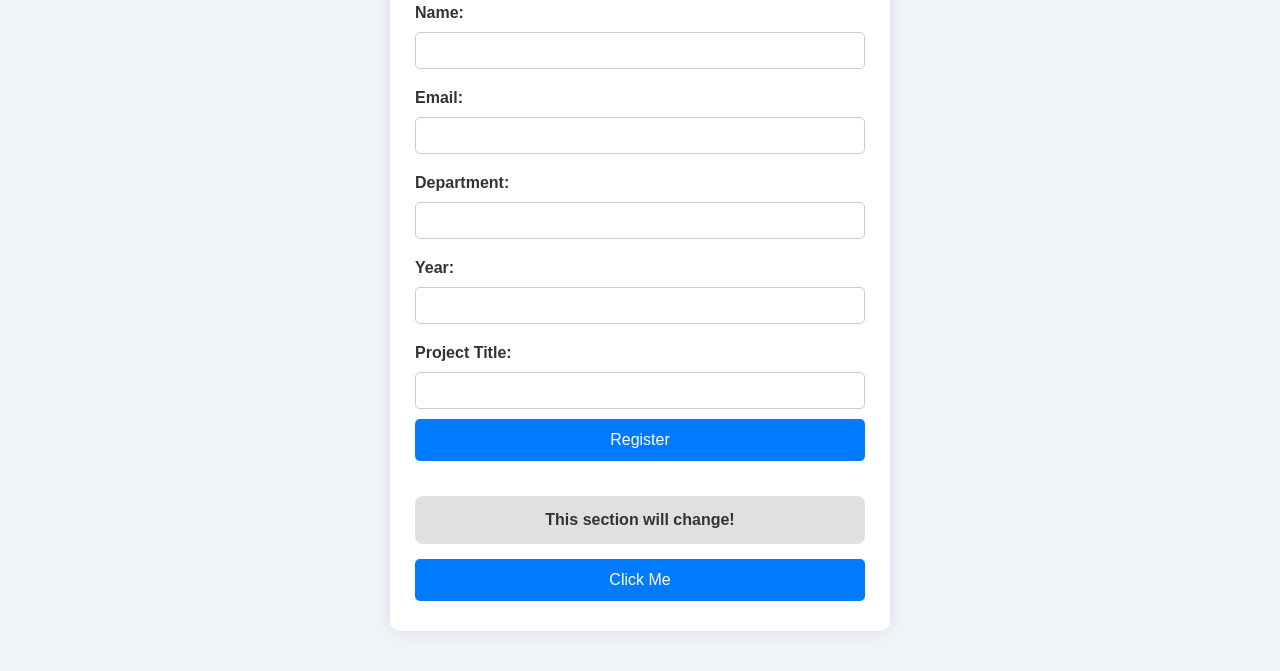
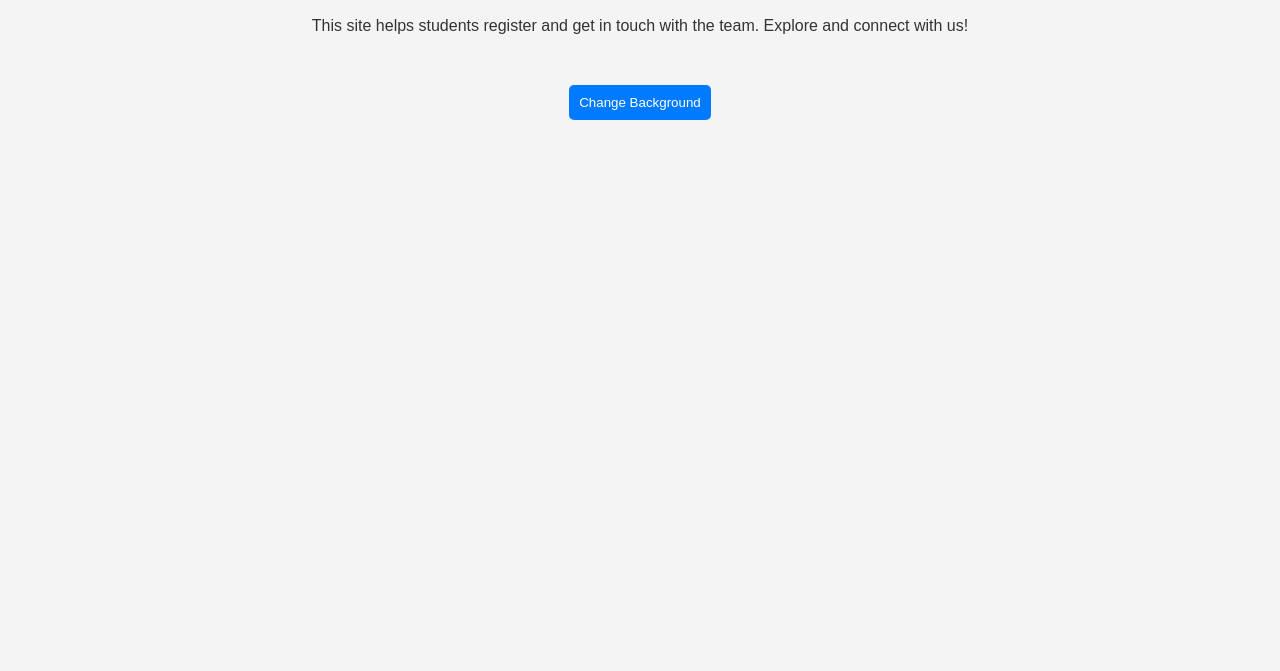
Before and after one commit to Ashifan-ui/student_registration-day3, a plain HTML site: page index.html in a window 1280 px wide. Shown: the part 129-800 px from the top of the page. Drawn offline with Linux system fonts and the light colour scheme.

Commit message:
initial commit

```diff
--- a/index.html
+++ b/index.html
@@ -1,38 +1,27 @@
 <!DOCTYPE html>
 <html lang="en">
 <head>
-    <meta charset="UTF-8">
-    <meta name="viewport" content="width=device-width, initial-scale=1.0">
-    <title>Student Registration</title>
-    <link rel="stylesheet" href="day3.css">
+  <meta charset="UTF-8">
+  <meta name="viewport" content="width=device-width, initial-scale=1">
+  <title>Home - Student Project</title>
+  <link rel="stylesheet" href="styles.css">
 </head>
 <body>
-    <div class="container">
-        <h1>Student Registration Form</h1>
-        <form id="registrationForm">
-            <label>Name:</label>
-            <input type="text" id="name" required>
+  <nav class="navbar">
+    <a href="index.html" class="nav-link">Home</a>
+    <a href="contact.html" class="nav-link">Contact</a>
+  </nav>
 
-            <label>Email:</label>
-            <input type="email" id="email" required>
+  <section class="home-content">
+    <h1 class="animated-title">Welcome to the Student Project Portal</h1>
+    <p class="fade-in">This site helps students register and get in touch with the team. Explore and connect with us!</p>
 
-            <label>Department:</label>
-            <input type="text" id="department" required>
+    <!-- Background color changer button -->
+    <div style="text-align: center; margin-top: 30px;">
+      <button id="colorChanger">Change Background</button>
+    </div>
+  </section>
 
-            <label>Year:</label>
-            <input type="text" id="year" required>
-
-            <label>Project Title:</label>
-            <input type="text" id="projectTitle" required>
-
-            <button type="submit">Register</button>
-        </form>
-
-        <!-- New Mini-Activity Elements -->
-        <div id="funSection" class="fun-section">This section will change!</div>
-        <button id="clickMeBtn">Click Me</button>
-    </div>
-
-    <script src="day3.js"></script>
+  <script src="script.js"></script>
 </body>
 </html>
```
Also changed, not shown: inde1.html (deleted, +0 -27 lines).
